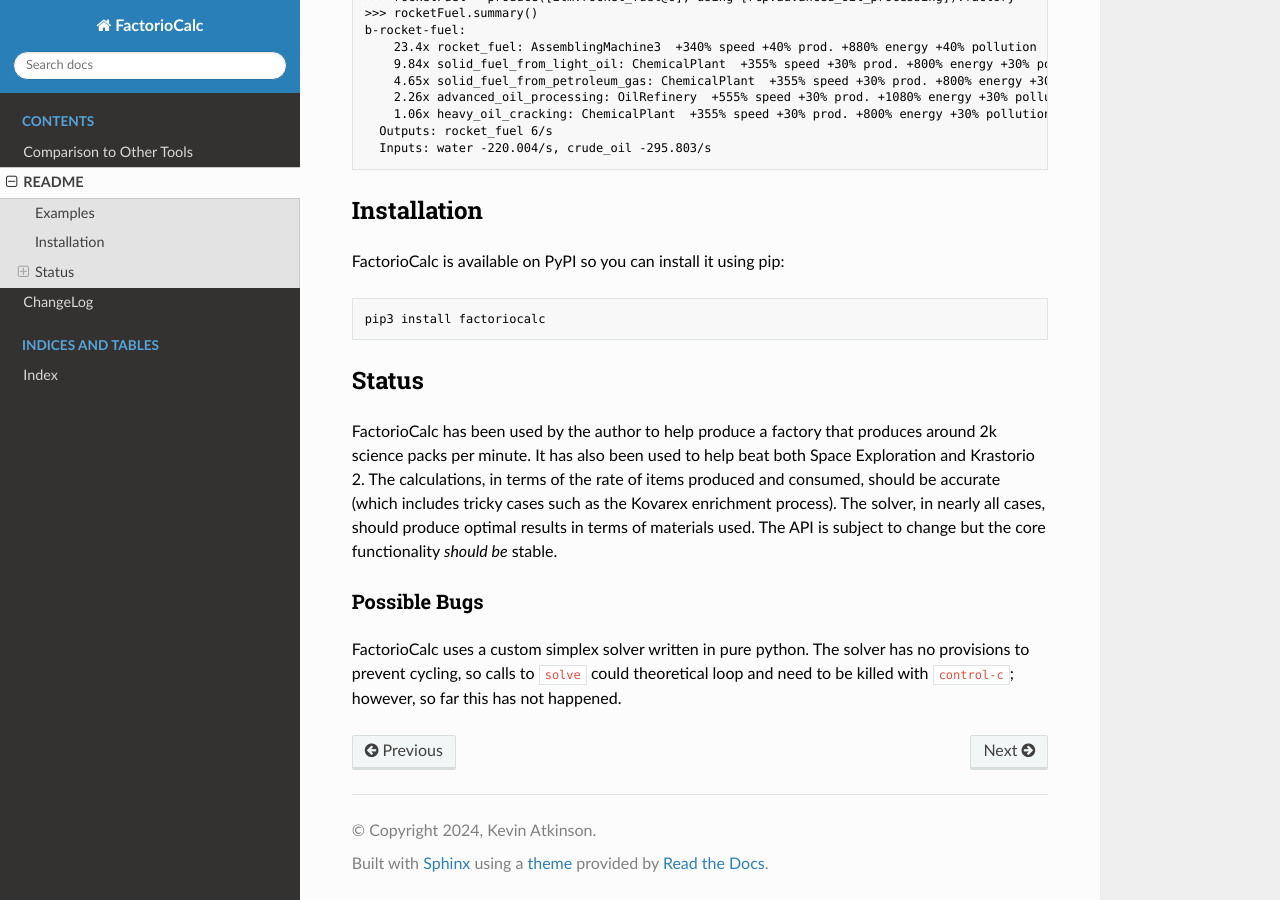
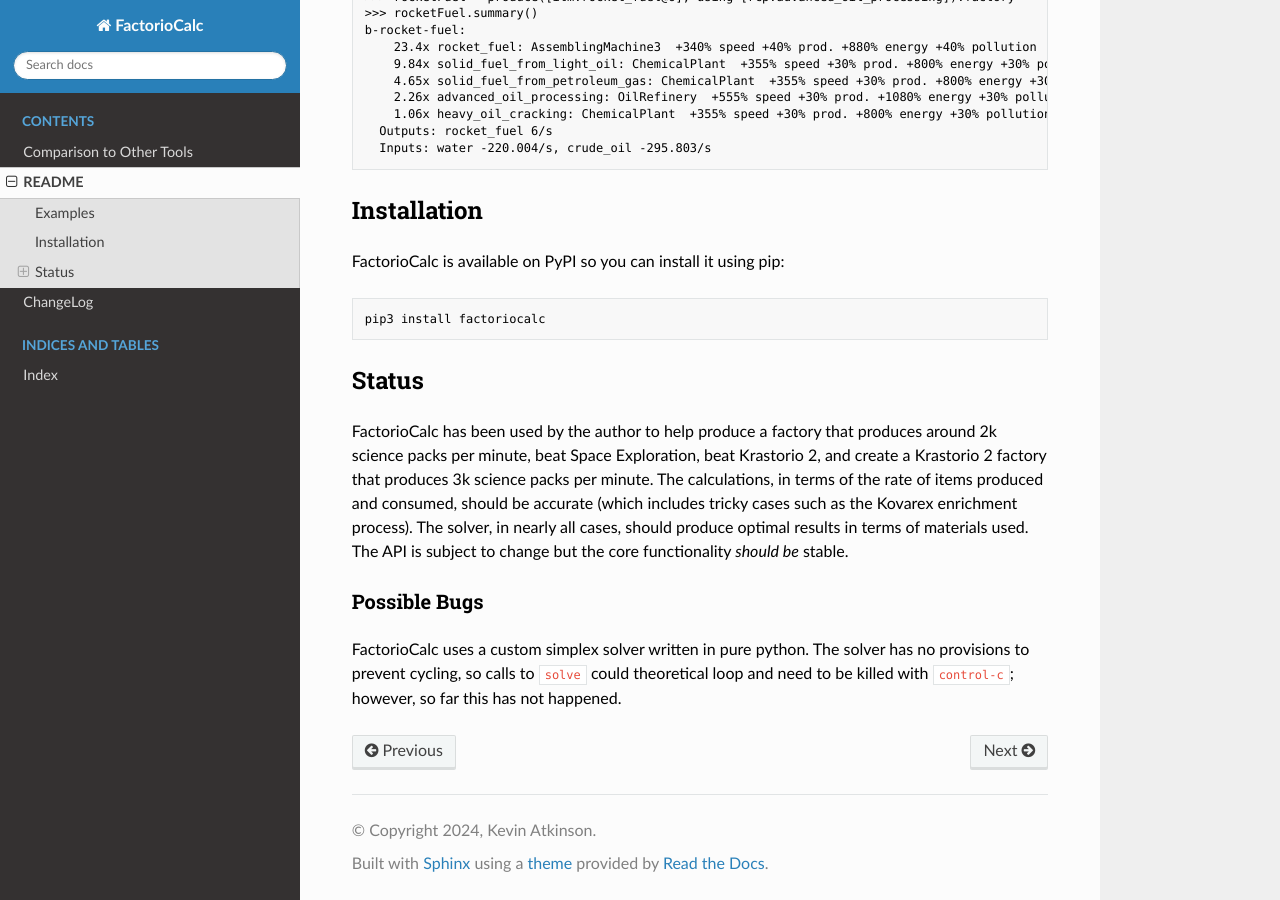
Before and after one commit to FactorioCalc/FactorioCalc, a Sphinx documentation site: the page built from docs/readme.rst, in a window 1280 px wide and 900 px high, scrolled down 1306 px. Built offline with Sphinx 7.4.7 and the Read the Docs theme 3.1.0, drawn with Linux system fonts in a browser that asks for light colours; pages that are not in the unit, such as notebooks, are missing from menus; the version number is read from the project's files by our own code.

Commit message:
Update docs for 0.2.1.

```diff
--- a/README.rst
+++ b/README.rst
@@ -87,12 +87,13 @@ Status
 ------
 
 FactorioCalc has been used by the author to help produce a factory that
-produces around 2k science packs per minute.  It has also been used to help
-beat both Space Exploration and Krastorio 2.  The calculations, in terms of
-the rate of items produced and consumed, should be accurate (which includes
-tricky cases such as the Kovarex enrichment process).  The solver, in nearly
-all cases, should produce optimal results in terms of materials used.  The API
-is subject to change but the core functionality *should be* stable.
+produces around 2k science packs per minute, beat Space Exploration, beat
+Krastorio 2, and create a Krastorio 2 factory that produces 3k science packs
+per minute.  The calculations, in terms of the rate of items produced and
+consumed, should be accurate (which includes tricky cases such as the Kovarex
+enrichment process).  The solver, in nearly all cases, should produce optimal
+results in terms of materials used.  The API is subject to change but the core
+functionality *should be* stable.
 
 Possible Bugs
 .............
```
Also changed, not shown: docs/ChangeLog.rst (+13 -2 lines).
